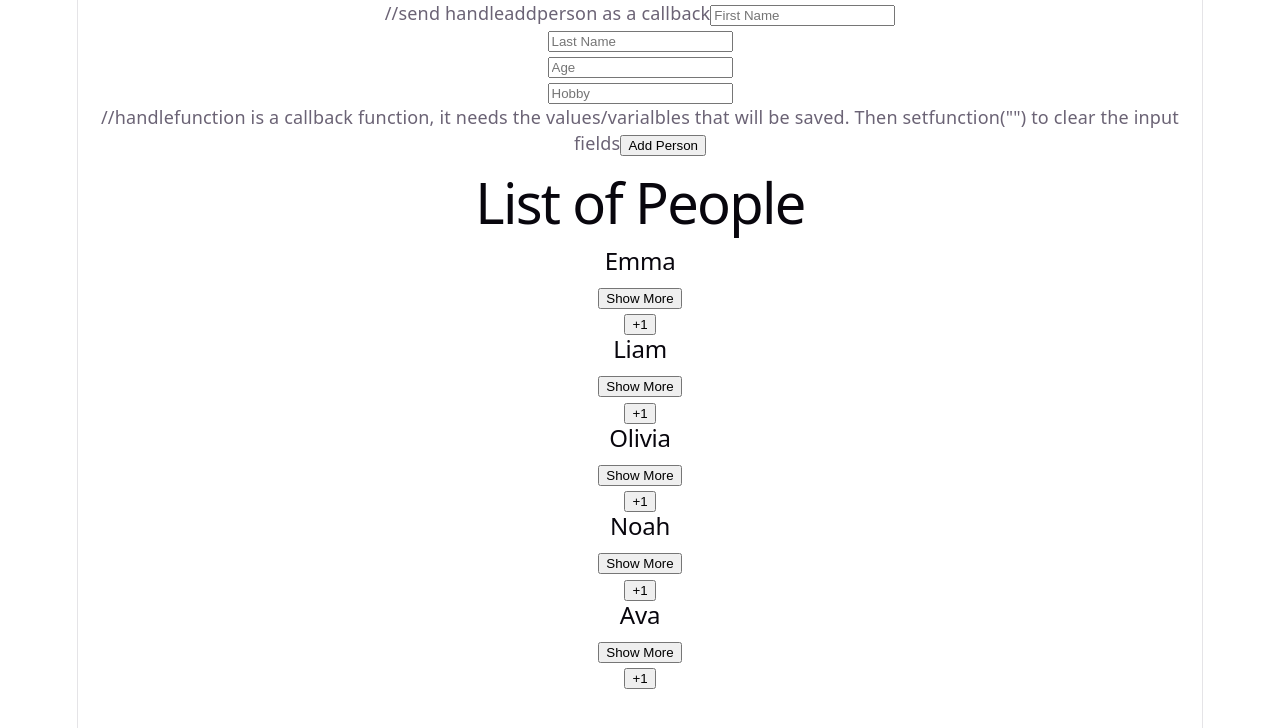
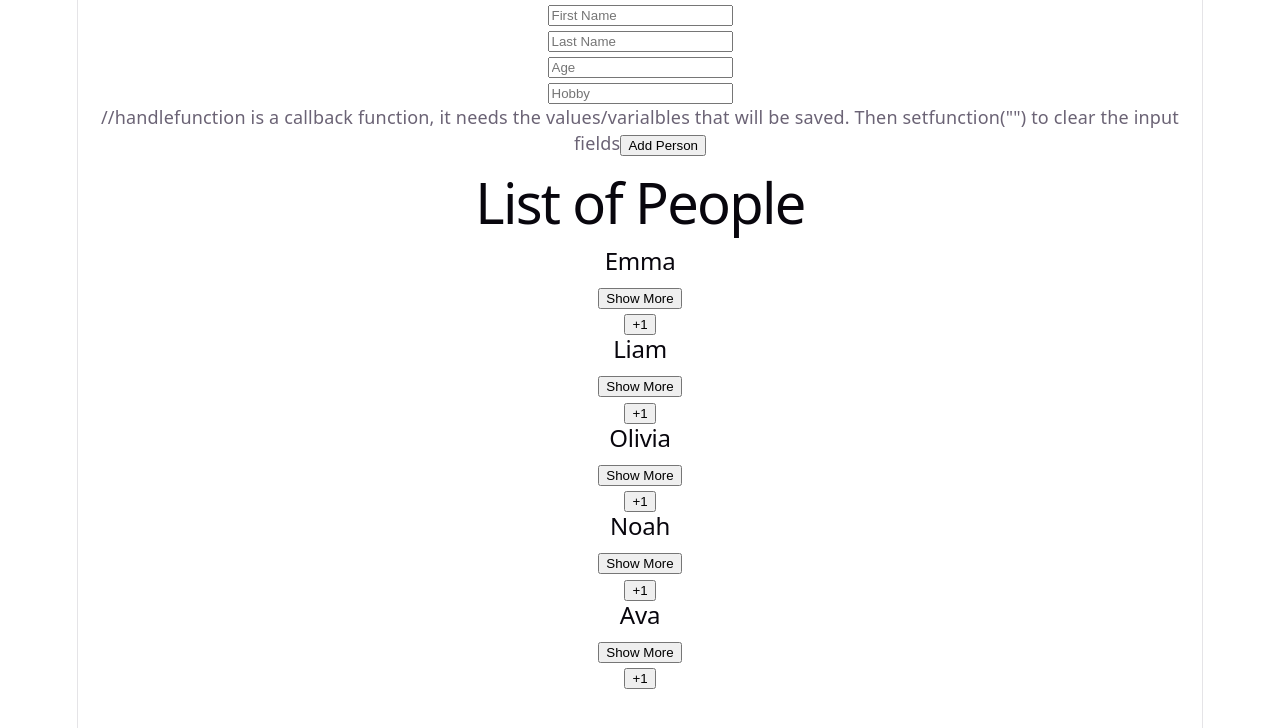
Before and after one commit to BassamR14/JS3-Uppgift3, a React (Vite) app: page / in a window 1280 px wide. Shown: the top 728 px of the page. Built offline with nearby package versions, Linux system fonts and the light colour scheme.

Commit message:
fixed comment syntax

```diff
--- a/src/App.jsx
+++ b/src/App.jsx
@@ -52,7 +52,7 @@ function App() {
   return (
     <>
       <div className="App">
-        //send handleaddperson as a callback
+        {/* send handleaddperson as a callback */}
         <AddPerson handleFunction={handleAddPerson} />
         <h1>List of People</h1>
         {people.map((person, i) => (
```
